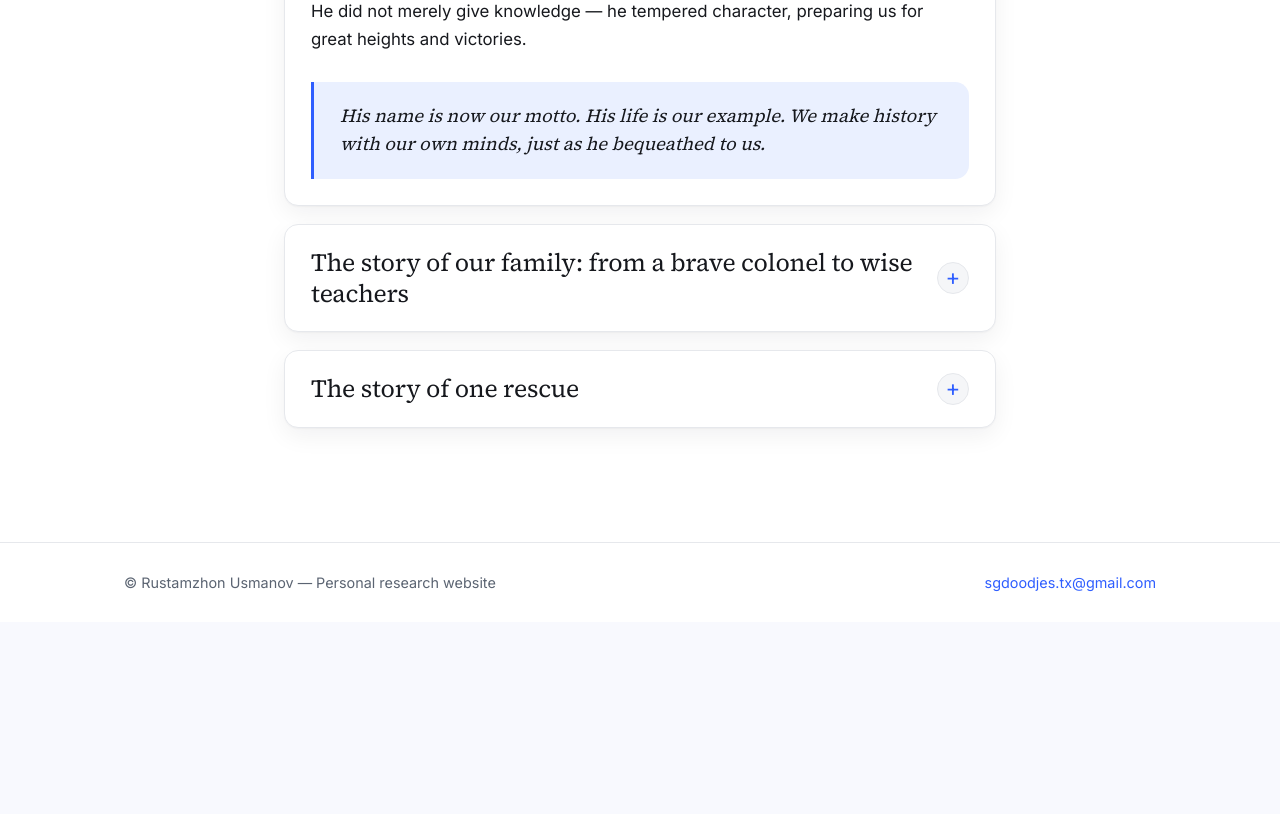
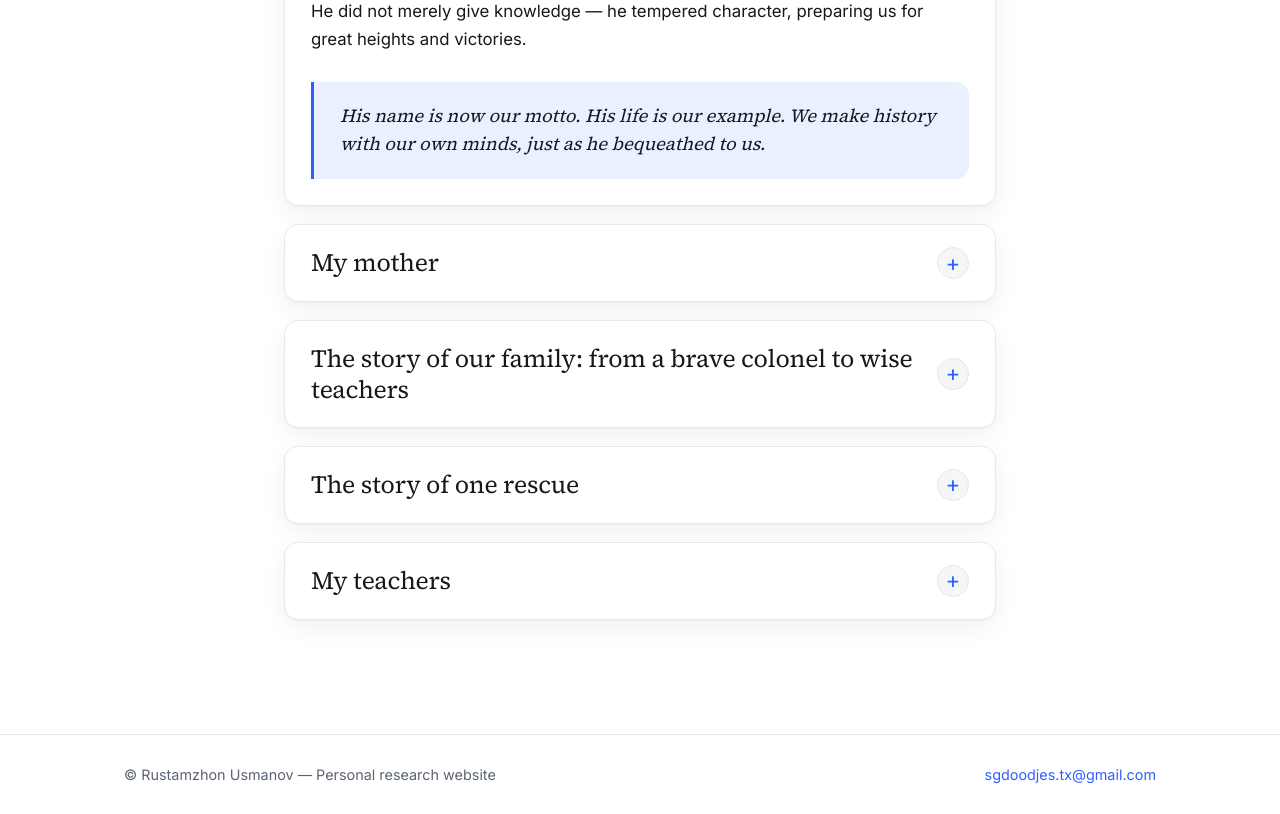
Before and after one commit to Rustam1955/rustamusman, a Flask app: page /en/dynasty/ in a window 1280 px wide. Shown: the part 1264-2078 px from the top of the page. Before the commit the page ends 1855 px from the top, so only its background shows below. Run offline with Flask 3, Linux system fonts and the light colour scheme.

Commit message:
Add Dynasty rubrics: "Моя мама" and "Мои учителя" with photos
- New heritage.mother rubric (photo My_mother.jpg) + dedication intro paragraph
- New heritage.teachers rubric (photo Nigmatullin_n.jpg, caption) about Rakhmatulin & Nigmatulin
- Dropdown submenu + anchors (#mother, #teachers); minor typo fixes

Co-Authored-By: Claude Opus 4.8 (1M context) <noreply@anthropic.com>

```diff
--- a/app.py
+++ b/app.py
@@ -69,8 +69,10 @@ UI = {
         "about_title": "О себе",
         "dynasty_title": "Научная династия и признание",
         "dynasty_sub_grandfather": "Мой дед — Ильмнур Миндияров",
+        "dynasty_sub_mother": "Моя мама",
         "dynasty_sub_lineage": "История нашего рода",
         "dynasty_sub_story": "История одного спасения",
+        "dynasty_sub_teachers": "Мои учителя",
         "pubs_title": "Публикации и патенты",
         "pubs_all": "Все",
         "pubs_year": "Год",
@@ -114,8 +116,10 @@ UI = {
         "about_title": "About",
         "dynasty_title": "Scientific dynasty and recognition",
         "dynasty_sub_grandfather": "My grandfather — Ilmnur Mindiyarov",
+        "dynasty_sub_mother": "My mother",
         "dynasty_sub_lineage": "The story of our family",
         "dynasty_sub_story": "The story of one rescue",
+        "dynasty_sub_teachers": "My teachers",
         "pubs_title": "Publications and patents",
         "pubs_all": "All",
         "pubs_year": "Year",
--- a/static/css/style.css
+++ b/static/css/style.css
@@ -243,6 +243,7 @@ img { max-width: 100%; display: block; }
 .acc > summary:hover .acc-icon { border-color: var(--accent); }
 .acc-body { padding: 4px 26px 26px; }
 .acc-body .heritage-figure { margin-top: 4px; }
+.heritage-figure--portrait { max-width: 340px; margin-left: auto; margin-right: auto; }
 
 /* ---------- Story «История одного спасения» ---------- */
 .story-subtitle { font-family: "Source Serif 4", serif; font-style: italic; font-size: 1.1rem; line-height: 1.5; color: var(--text-soft); margin: 0 0 26px; }
@@ -288,6 +289,7 @@ img { max-width: 100%; display: block; }
 @media (max-width: 640px) {
   .story-gallery { grid-template-columns: 1fr; gap: 26px; }
 }
+.story-figure--single { max-width: 300px; margin: 0 0 26px; }
 
 /* ---------- Essay / Reflections ---------- */
 .essay { max-width: 720px; }
--- a/templates/base.html
+++ b/templates/base.html
@@ -60,8 +60,10 @@
           <a href="{{ url_for('dynasty', lang=lang) }}" class="nav-dropdown-toggle {{ 'active' if current_endpoint=='dynasty' }}">{{ t.nav_dynasty }}<span class="caret" aria-hidden="true">▾</span></a>
           <div class="nav-dropdown-menu">
             <a href="{{ url_for('dynasty', lang=lang) }}#grandfather">{{ t.dynasty_sub_grandfather }}</a>
+            <a href="{{ url_for('dynasty', lang=lang) }}#mother">{{ t.dynasty_sub_mother }}</a>
             <a href="{{ url_for('dynasty', lang=lang) }}#lineage">{{ t.dynasty_sub_lineage }}</a>
             <a href="{{ url_for('dynasty', lang=lang) }}#salvation">{{ t.dynasty_sub_story }}</a>
+            <a href="{{ url_for('dynasty', lang=lang) }}#teachers">{{ t.dynasty_sub_teachers }}</a>
           </div>
         </div>
 
--- a/templates/dynasty.html
+++ b/templates/dynasty.html
@@ -33,6 +33,29 @@
         {% endif %}
       </div>
     </details>
+
+    {% if h.mother %}
+    <details class="acc" id="mother">
+      <summary>
+        <span class="acc-title">{{ h.mother.title|localized(lang) }}</span>
+        <span class="acc-icon" aria-hidden="true">+</span>
+      </summary>
+      <div class="acc-body">
+        {% if h.mother.image %}
+        <figure class="heritage-figure heritage-figure--portrait">
+          <img src="{{ url_for('static', filename=h.mother.image) }}"
+               alt="{{ h.mother.title|localized(lang) }}" loading="lazy"
+               onerror="this.closest('.heritage-figure').style.display='none';">
+        </figure>
+        {% endif %}
+        <div class="heritage-text">
+          {% for para in h.mother.text|localized(lang) %}
+          <p>{{ para }}</p>
+          {% endfor %}
+        </div>
+      </div>
+    </details>
+    {% endif %}
 
     {% if h.lineage %}
     <details class="acc" id="lineage">
@@ -82,6 +105,30 @@
     </details>
     {% endif %}
 
+    {% if h.teachers %}
+    <details class="acc" id="teachers">
+      <summary>
+        <span class="acc-title">{{ h.teachers.title|localized(lang) }}</span>
+        <span class="acc-icon" aria-hidden="true">+</span>
+      </summary>
+      <div class="acc-body">
+        {% if h.teachers.image %}
+        <figure class="story-figure story-figure--single">
+          <img src="{{ url_for('static', filename=h.teachers.image) }}"
+               alt="{{ h.teachers.caption|localized(lang) }}" loading="lazy"
+               onerror="this.closest('.story-figure').style.display='none';">
+          {% if h.teachers.caption %}<figcaption>{{ h.teachers.caption|localized(lang) }}</figcaption>{% endif %}
+        </figure>
+        {% endif %}
+        <div class="heritage-text">
+          {% for para in h.teachers.text|localized(lang) %}
+          <p>{{ para }}</p>
+          {% endfor %}
+        </div>
+      </div>
+    </details>
+    {% endif %}
+
     {% endif %}
   </div>
 </section>
```
Also changed, not shown: data/profile.json, static/img/Nigmatullin_n.jpg (added).
